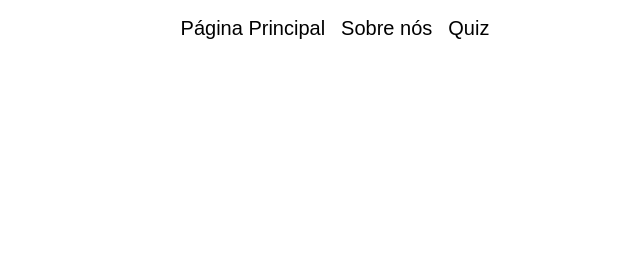
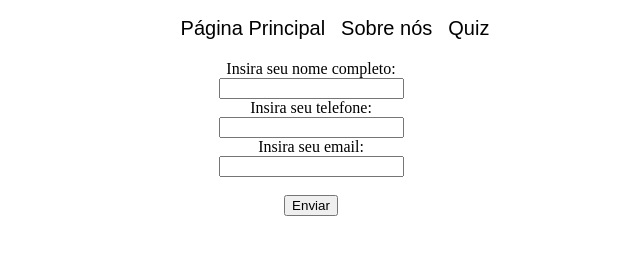
Before and after one commit to AbreuStrahd/cp2-dev-web-1sem, a plain HTML site: page pages/contato.html in a window 1280 px wide. Shown: the part 380-634 px from the top of the page, without its empty margins (329-969 px from the left). Drawn offline with Linux system fonts and the light colour scheme.

Commit message:
Atualizando Sobre nós, alterações no styles e inserindo formulário

```diff
--- a/pages/contato.html
+++ b/pages/contato.html
@@ -24,7 +24,17 @@
     </div>
 
     <div class="container">
+       <form class="formulario">
+            <label for="nome">Insira seu nome completo:</label>
+            <input type="text" id="nome" name="nome"> <br>
+            <label for="telefone">Insira seu telefone:</label>
+            <input type="text" id="telefone" name="telefone"><br>
+            <label for="email">Insira seu email:</label>
+            <input type="text" id="email" name="email"><br>
 
+       </form>
+       <br>
+       <button>Enviar</button>
     </div>
     <script src="../scripts/script_contato.js"></script>
 </body>
--- a/styles.css
+++ b/styles.css
@@ -8,6 +8,8 @@
   text-align: center;
   display: grid;
   place-items: center;
+  background-color: white;
+  border-radius:15px;
 }
 
 .menu img {
@@ -31,6 +33,7 @@
     color:black;
     text-decoration: none;
     transition: 0.3s;
+
   }
 
 .menu ul li a:hover{
@@ -144,3 +147,11 @@
 .modo_noite {
   background-color: #191970;
 }
+
+.formulario {
+  align-items: center;
+}
+
+.formulario label  {
+  display:block;
+}
```
